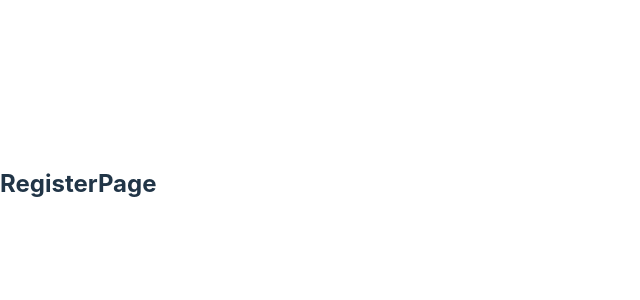
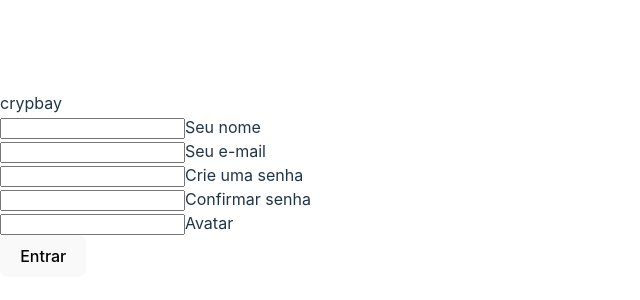
Before and after one commit to danielviana10/crypbay, a React (Vite) app: page /register in a window 1280 px wide. Shown: the part 216-516 px from the top of the page, without its empty margins (0-640 px from the left). Built offline with nearby package versions, Linux system fonts and the light colour scheme.

Commit message:
feat: add RegisterForm, function userRegister

```diff
--- /dev/null
+++ b/src/components/Form/RegisterForm/index.tsx
@@ -0,0 +1,61 @@
+import { SubmitHandler, useForm } from "react-hook-form";
+import { useContext, useState } from "react";
+import { zodResolver } from "@hookform/resolvers/zod";
+import { TRegisterFormValues, registerFormSchema } from "./registerFormSchema";
+import Input from "../../Input";
+import { UserContext } from "../../../providers/userContext";
+
+export const RegisterForm = () => {
+  const [loading, setLoading] = useState(false);
+  const { userRegister } = useContext(UserContext);
+  const {
+    register,
+    handleSubmit,
+    formState: { errors },
+  } = useForm<TRegisterFormValues>({ resolver: zodResolver(registerFormSchema) });
+
+  const submit: SubmitHandler<TRegisterFormValues> = (formData) => {
+    userRegister(formData, setLoading);
+  };
+
+  return (
+    <form onSubmit={handleSubmit(submit)}>
+      <Input
+        type="text"
+        label="Seu nome"
+        {...register("name")}
+        disabled={loading}
+        error={errors.name}
+      />
+      <Input
+        type="email"
+        label="Seu e-mail"
+        {...register("email")}
+        disabled={loading}
+        error={errors.email}
+      />
+      <Input
+        type="password"
+        label="Crie uma senha"
+        {...register("password")}
+        disabled={loading}
+        error={errors.password}
+      />
+      <Input
+        type="password"
+        label="Confirmar senha"
+        {...register("confirm")}
+        disabled={loading}
+        error={errors.confirm}
+      />
+      <Input
+        type="text"
+        label="Avatar"
+        {...register("avatar")}
+        disabled={loading}
+        error={errors.avatar}
+      />
+      <button>Entrar</button>
+    </form>
+  );
+};
--- /dev/null
+++ b/src/components/Form/RegisterForm/registerFormSchema.ts
@@ -0,0 +1,32 @@
+import { z } from "zod";
+
+export const registerFormSchema = z
+  .object({
+    name: z
+      .string()
+      .nonempty("O nome é obrigatório.")
+      .regex(/(?=.*?[A-Z])/, "É necessário pelo menos uma letra maiúscula")
+      .regex(/(?=.*?[a-z])/, "É necessário pelo menos uma letra minúscula"),
+    email: z
+      .string()
+      .nonempty("O e-mail é obrigatório.")
+      .email("E-mail inválido. Tente novamente."),
+    password: z
+      .string()
+      .min(7, "A senha precisa conter pelo menos 7 caracteres")
+      .regex(
+        /(?=.*?[#?!@$%^&*-])/,
+        "É necessário pelo menos um caracter especial"
+      )
+      .regex(/(?=.*?[A-Z])/, "É necessário pelo menos uma letra maiúscula")
+      .regex(/(?=.*?[a-z])/, "É necessário pelo menos uma letra minúscula")
+      .regex(/(?=.*?[0-9])/, "É necessário pelo menos um número"),
+    confirm: z.string().nonempty("É obrigatório confirmar a senha"),
+    avatar: z.string().url("URL inválida. Tente novamente.")
+  })
+  .refine(({ password, confirm }) => password === confirm, {
+    message: "A confirmação de senha precisa corresponder com a senha.",
+    path: ["confirm"],
+  });
+
+export type TRegisterFormValues = z.infer<typeof registerFormSchema>;
--- a/src/pages/RegisterPage/index.tsx
+++ b/src/pages/RegisterPage/index.tsx
@@ -1,5 +1,10 @@
+import { RegisterForm } from "../../components/Form/RegisterForm";
+
 export const RegisterPage = () => {
     return (
-        <h2>RegisterPage</h2>
-    )
+        <>
+          <header>crypbay</header>
+          <RegisterForm />
+        </>
+      );
 }
--- a/src/providers/userContext.tsx
+++ b/src/providers/userContext.tsx
@@ -3,19 +3,19 @@ import { useNavigate } from "react-router-dom";
 import { TLoginFormValues } from "../components/Form/LoginForm/loginFormSchema";
 /* import { api } from "../services/api"; */
 import { toast } from "react-toastify";
+import { TRegisterFormValues } from "../components/Form/RegisterForm/registerFormSchema";
+
 
 interface IUserContext {
   userLogin: (
     formData: TLoginFormValues,
     setLoading: React.Dispatch<React.SetStateAction<boolean>>
   ) => Promise<void>;
+  userRegister: (
+    formData: TRegisterFormValues,
+    setLoading: React.Dispatch<React.SetStateAction<boolean>>
+  ) => Promise<void>;
 }
-
-/* interface IUser {
-  name: string;
-  email: string;
-  id: string;
-} */
 
 interface IUserProviderProps {
   children: React.ReactNode;
@@ -24,6 +24,14 @@ interface IUserProviderProps {
 /* interface IUserLoginResponse {
   accessToken: string;
   user: IUser;
+} */
+
+/* interface IUserRegisterResponse {
+  id: number;
+  name: string;
+  email: string;
+  password: string;
+  avatar: string;
 } */
 
 export const UserContext = createContext({} as IUserContext);
@@ -43,15 +51,31 @@ export const UserProvider = ({ children }: IUserProviderProps) => {
 
       toast.success("Login bem sucedido");
       navigate("/dashboard");
-    } catch (error: any) {
-      console.log(error.message);
+    } catch (error) {
+      console.log(error);
+      toast.error("Email e/ou senha incorreto.")
     } finally {
       setLoading(false);
     }
   };
 
+  const userRegister = async (
+    formData: TRegisterFormValues,
+    setLoading: React.Dispatch<React.SetStateAction<boolean>>
+  ) => {
+    try {
+        setLoading(true)
+        /* const {data} = await api.post<TRegisterFormValues>("/register", formData); */
+        console.log(formData);
+        toast.success("Usuário cadastrado!")
+    } catch (error) {
+        toast.error("Erro ao tentar cadastrar um usuário.")
+        console.log(error)
+    }
+  };
+
   return (
-    <UserContext.Provider value={{  userLogin }}>
+    <UserContext.Provider value={{ userLogin, userRegister }}>
       {children}
     </UserContext.Provider>
   );
```
